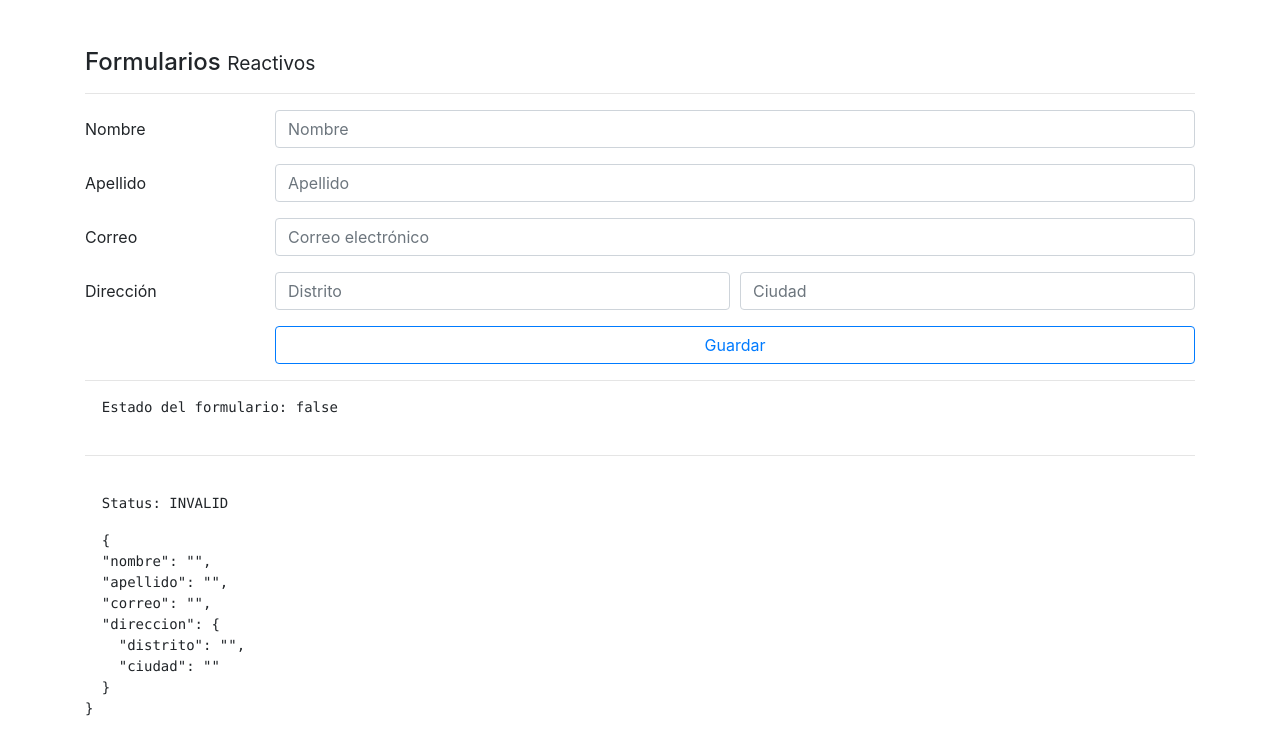
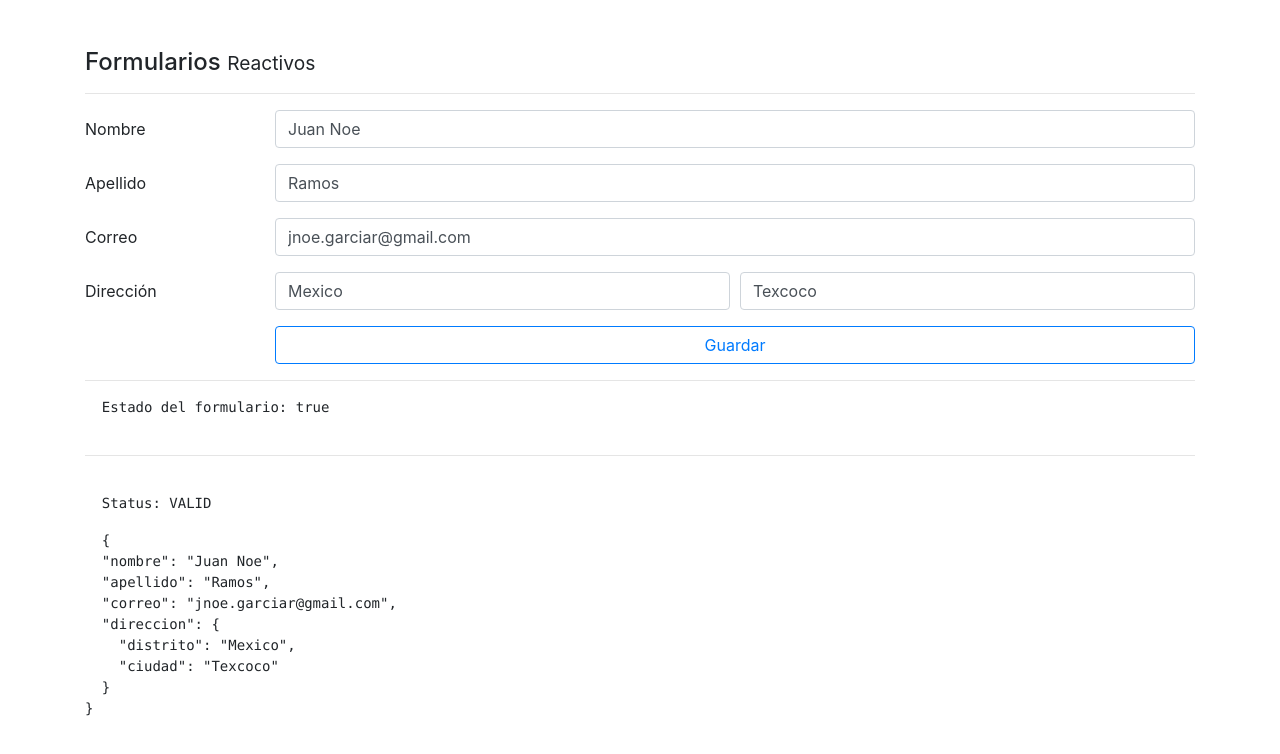
Before and after one commit to NoeGarciaR/FormulariosAngular, an Angular app: page /reactivo in a window 1280 px wide. Shown: the top 754 px of the page. Built offline with nearby package versions, Linux system fonts and the light colour scheme.

Commit message:
Reset de los valores

```diff
--- a/src/app/pages/reactive/reactive.component.ts
+++ b/src/app/pages/reactive/reactive.component.ts
@@ -12,6 +12,7 @@ export class ReactiveComponent implements OnInit {
 
   constructor( private fb: FormBuilder) {
     this.crearFormulario();
+    this.cargarDataFormulario();
   }
 
   ngOnInit(): void {
@@ -45,6 +46,22 @@ export class ReactiveComponent implements OnInit {
     });
   }
 
+  cargarDataFormulario(){
+
+    this.forma.reset(
+      {
+        nombre   : "Juan Noe",
+        apellido : "Ramos",
+        correo   : "jnoe.garciar@gmail.com",
+        direccion: {
+          distrito : "Mexico",
+          ciudad   : "Texcoco"
+        }
+      }
+    );
+
+  }
+
   guardar(){
     console.log(this.forma);
     if (this.forma.invalid) {
```
